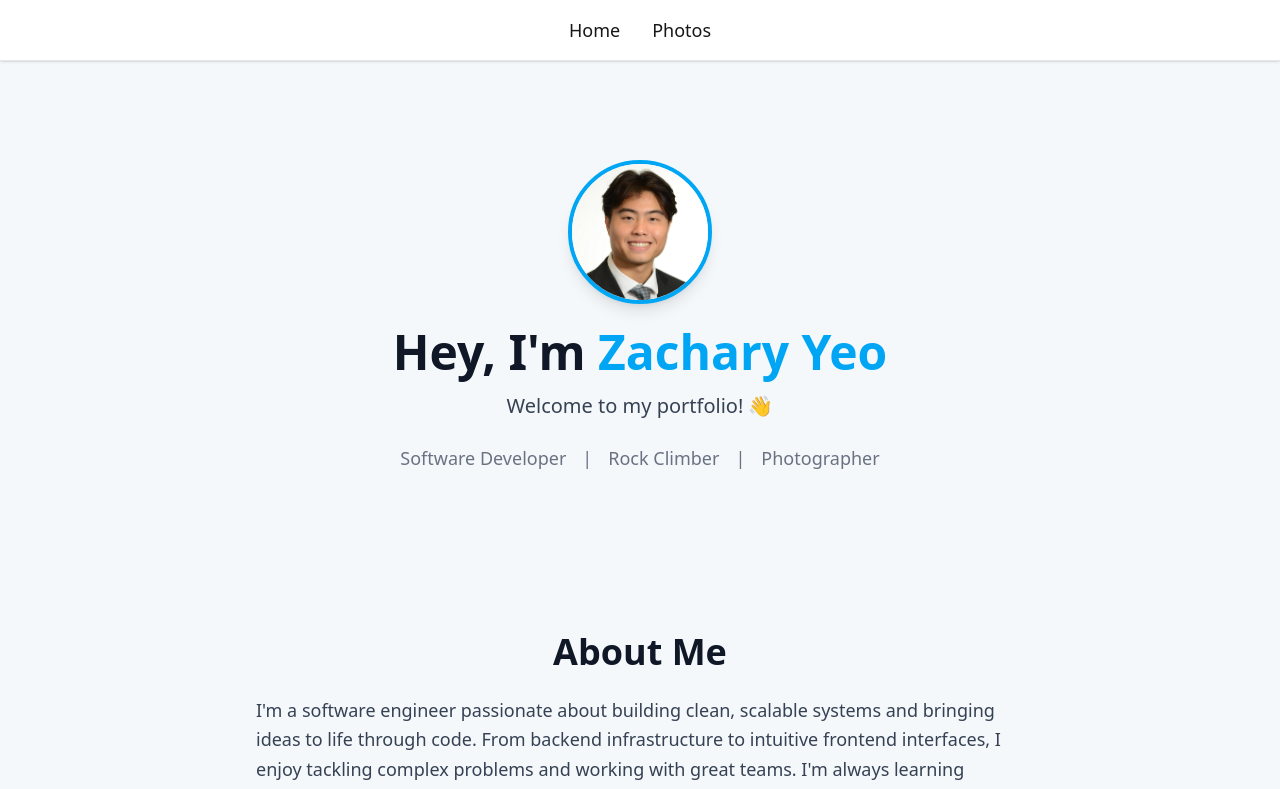
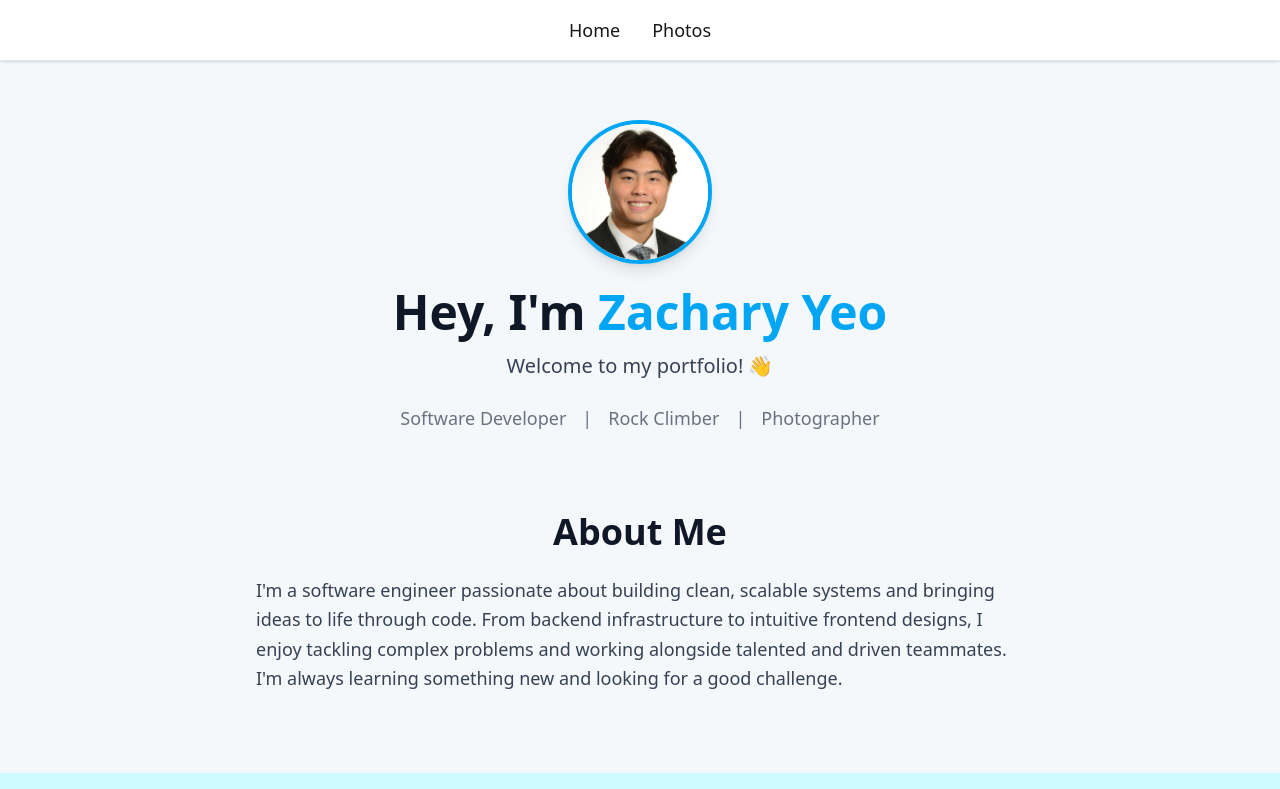
Before and after one commit to zyeo/personal-website, a Next.js app: page / in a window 1280 px wide. Shown: the top 789 px of the page. Built offline with nearby package versions, Linux system fonts and the light colour scheme.

Commit message:
fixed spacing on home page

```diff
--- a/src/app/page.tsx
+++ b/src/app/page.tsx
@@ -4,7 +4,7 @@ export default function Home() {
   return (
     <>
       {/* Hero/Intro Section (default) */}
-      <section className="py-20 px-4">
+      <section className="pt-10 pb-10 px-4">
         <div className="max-w-3xl mx-auto text-center">
           <img
             src="/profile_photo.jpg"
@@ -28,11 +28,11 @@ export default function Home() {
       </section>
 
       {/* About Me Section (default) */}
-      <section className="py-20 px-4">
+      <section className="pt-10 pb-20 px-4">
         <div className="max-w-3xl mx-auto text-center">
           <h2 className="text-3xl md:text-4xl font-bold mb-6 text-gray-900">About Me</h2>
           <p className="text-gray-700 text-lg leading-relaxed text-left">
-              I&#39;m a software engineer passionate about building clean, scalable systems and bringing ideas to life through code. From backend infrastructure to intuitive frontend interfaces, I enjoy tackling complex problems and working with great teams. I&#39;m always learning something new and eagerly looking for the next challenge.
+              I&#39;m a software engineer passionate about building clean, scalable systems and bringing ideas to life through code. From backend infrastructure to intuitive frontend designs, I enjoy tackling complex problems and working alongside talented and driven teammates. I&#39;m always learning something new and looking for a good challenge.
           </p>
         </div>
       </section>
@@ -131,7 +131,7 @@ export default function Home() {
       </section>
 
       {/* Get in Touch Section (default) */}
-      <section className="py-20 px-4">
+      <section className="pt-20 pb-5 px-4">
         <div className="max-w-2xl mx-auto text-center">
           <h2 className="text-3xl md:text-4xl font-bold mb-6 text-gray-900">Get in Touch</h2>
           <p className="text-gray-700 mb-8 text-lg">Interested in working together or just want to say hi? Reach out below!</p>
```
Also changed, not shown: 1 other file (tests, documents, lock files or other folders).
